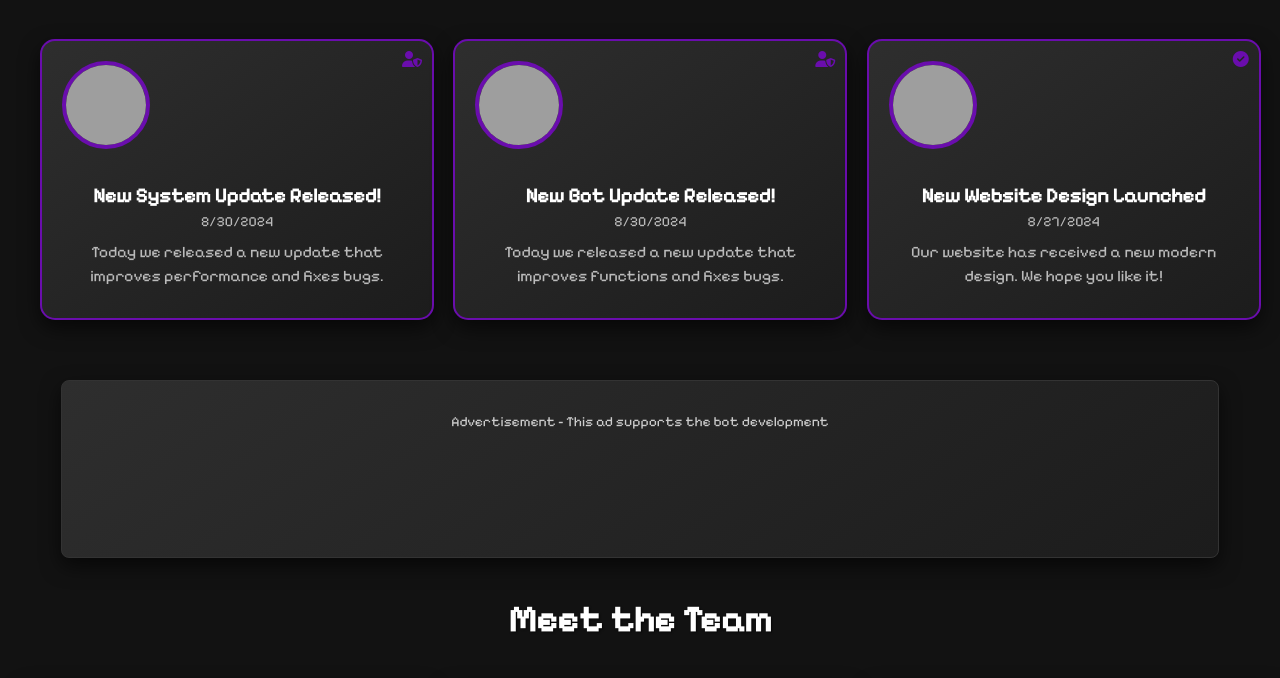
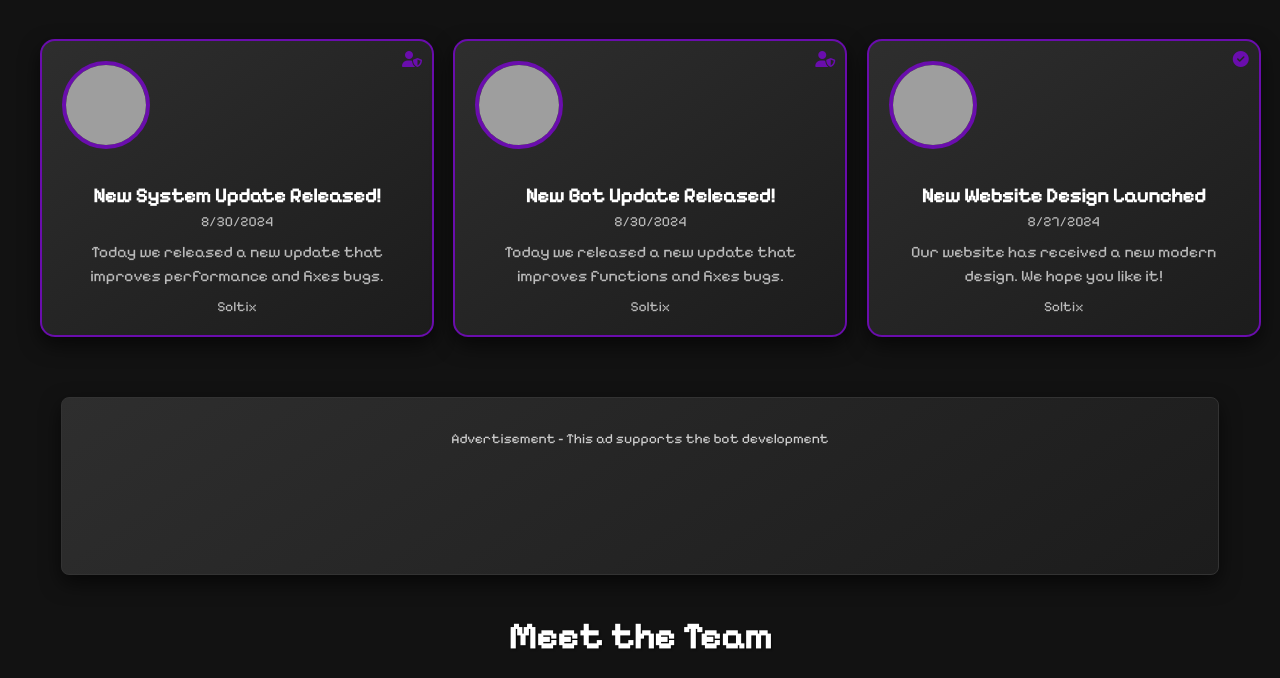
Before and after one commit to Soltixik29/seiq, a plain HTML site: page index.html in a window 1280 px wide. Shown: the part 681-1359 px from the top of the page. Drawn offline with Linux system fonts and the light colour scheme; grey boxes are pictures that could not be loaded.

Commit message:
Update index.html

```diff
--- a/index.html
+++ b/index.html
@@ -318,6 +318,12 @@
             font-size: 16px; /* Icon size */
         }
 
+.author-name {
+    font-size: 14px; /* Author name font size */
+    color: #bbb; /* Author name color */
+    margin-top: 5px; /* Space above author name */
+}
+
         .team-grid {
             display: grid;
             grid-template-columns: repeat(auto-fit, minmax(300px, 1fr));
@@ -516,10 +522,16 @@
                 const paragraph = document.createElement('p');
                 paragraph.textContent = newsItem.content;
 
-                // Append title, date, and paragraph to content
+                // Create author name element
+                const authorName = document.createElement('div');
+                authorName.className = 'author-name';
+                authorName.textContent = newsItem.author.name; // Author's name
+
+                // Append title, date, paragraph, and author name to content
                 content.appendChild(title);
                 content.appendChild(date);
                 content.appendChild(paragraph);
+                content.appendChild(authorName); // Add author name to content
 
                 // Append image and content to news card
                 newsCard.appendChild(img);
@@ -540,7 +552,6 @@
         })
         .catch(error => console.error('Error fetching news:', error));
 </script>
-
     <section class="ad-section">
     <p class="ad-label">Advertisement - This ad supports the bot development</p>
     <ins class="adsbygoogle"
```
